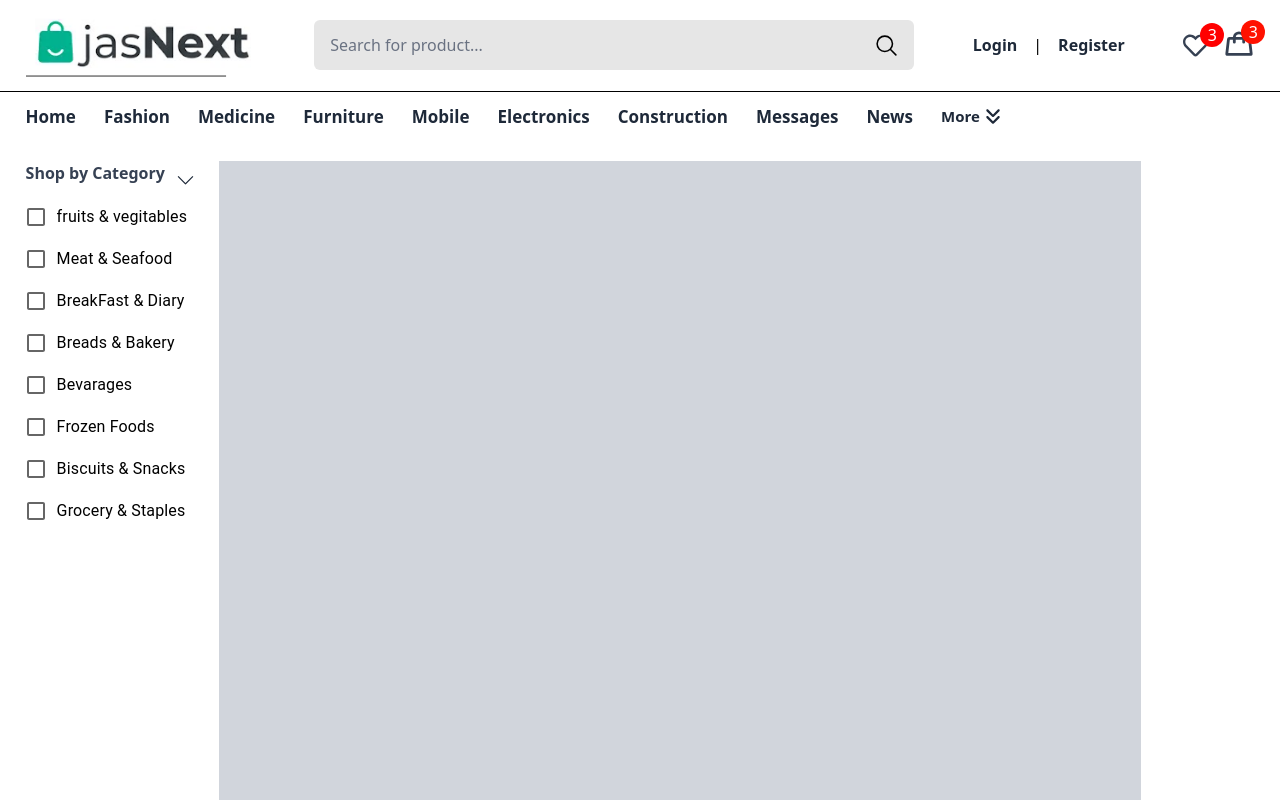
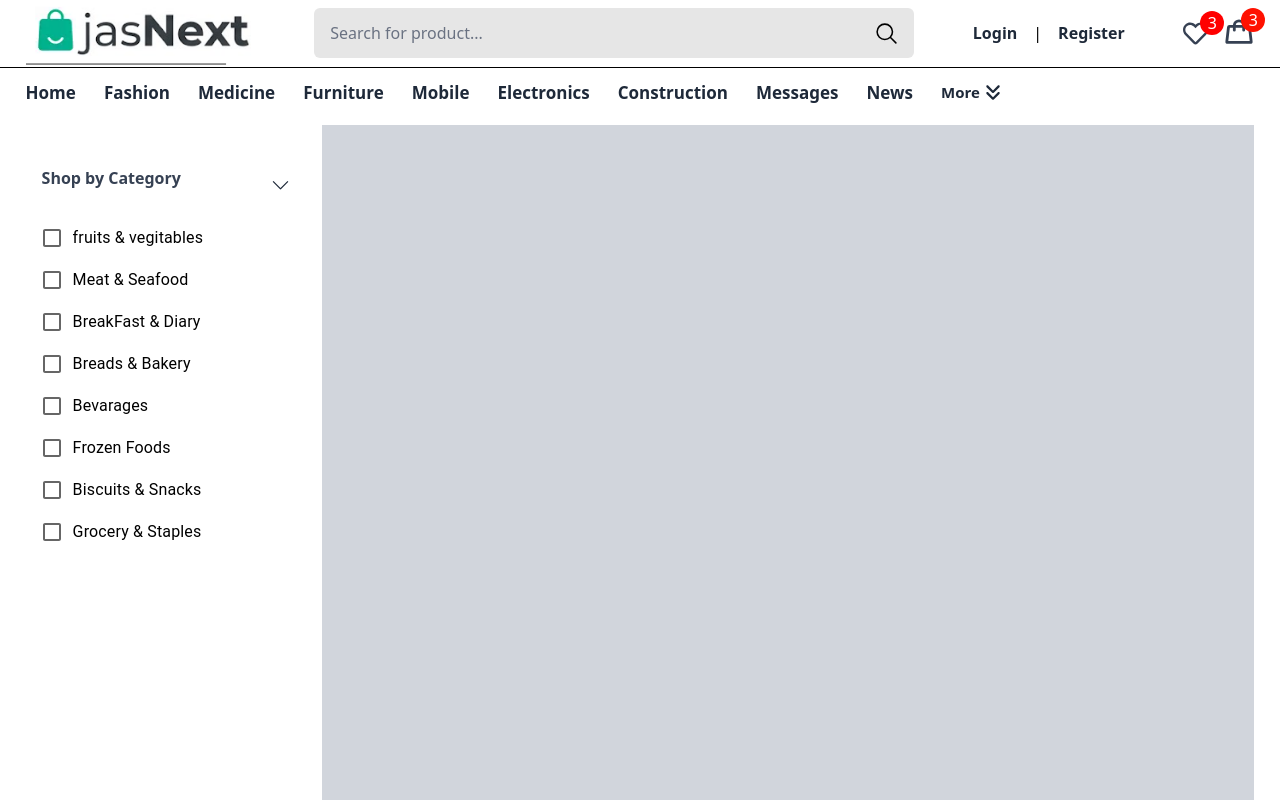
Before and after one commit to manoraApp/jashnext, a Next.js app: page /products in a window 1280 px wide. Shown: the top 800 px of the page. Built offline with nearby package versions, Linux system fonts and the light colour scheme.

Commit message:
side bar 222

```diff
--- a/src/app/globals.css
+++ b/src/app/globals.css
@@ -13,39 +13,83 @@
   --color-error: #ef4444;
 }
 
+::-webkit-scrollbar {
+  width: 8px !important;
+  height: 8px !important;
+}
+
+::-webkit-scrollbar-thumb {
+  background: #14dd90;
+}
+
+::-webkit-scrollbar-track {
+  background: #f1f1f1;
+}
 
 .container {
   width: 96%;
   margin: auto;
 }
+
 .swiper-button-next,
 .swiper-button-prev {
   display: flex;
   align-items: center;
   justify-content: center;
   width: 50px !important;
-  background: #fff !important ;
+  background: #fff !important;
   border-radius: 100% !important;
 }
+
 .swiper-button-next svg,
 .swiper-button-prev svg {
   width: 20px !important;
   height: 20px !important;
   color: #000 !important;
 }
+
 .swiper-button-next:hover,
-.swiper-button-prev:hover {@apply !bg-primary}
+.swiper-button-prev:hover {
+  @apply !bg-primary
+}
 
 .swiper-button-next:hover svg,
-.swiper-button-prev:hover svg {color: #e6d6d6 !important;}
+.swiper-button-prev:hover svg {
+  color: #e6d6d6 !important;
+}
 
-.Muitabs-list button{font-weight:600 !important}
-.Muitabs-list .Mui-selected{@apply !text-primary}
-.Mui-indicators{background-color: #02B290 !important;}
+.Muitabs-list button {
+  font-weight: 600 !important
+}
 
-.MuiTabScrollButton-root svg {font-size: 20px !important; width:20px!important; height:20px !important ;}
+.Muitabs-list .Mui-selected {
+  @apply !text-primary
+}
 
-.btn-border-g{border:1px solid #02B290 !important; font-weight: 600 !important; color: #02b290 !important; }
-.btn-border-g:hover{background:#02B290 !important;color: #fff !important; border:1px solid #353535 !important;}
+.Mui-indicators {
+  background-color: #02B290 !important;
+}
 
-hr{border-color:rgba(0, 0, 0, 0.2) !important}
+.MuiTabScrollButton-root svg {
+  font-size: 20px !important;
+  width: 20px !important;
+  height: 20px !important;
+}
+
+.btn-border-g {
+  border: 1px solid #02B290 !important;
+  font-weight: 600 !important;
+  color: #02b290 !important;
+}
+
+.btn-border-g:hover {
+  background: #02B290 !important;
+  color: #fff !important;
+  border: 1px solid #353535 !important;
+}
+
+hr {
+  border-color: rgba(0, 0, 0, 0.2) !important
+}
+
+/* .scroll::-webkit-scrollbar-thumb {  background: #ccc !important;} */
--- a/src/app/products/page.jsx
+++ b/src/app/products/page.jsx
@@ -4,14 +4,14 @@ import SideBar from "../../components/SideBar";
 
 const ProductPage = () => {
   return (
-    <section className="py-5 bg-white ">
-      <div className="container flex gap-4">
-       <div className="sidebarWrapper [w-25%]">
+    <section className="py-2 bg-white ">
+      <div className="container flex gap-2">
+       <div className="sidebarWrapper [w-18%]">
          <SideBar />
        </div>
 
 
-<div className="rightContent w-[75%] bg-gray-300 h-[1000px]">
+<div className="rightContent w-[82%] bg-gray-300 h-[1000px]">
 
 </div>
 
--- a/src/components/Header.jsx
+++ b/src/components/Header.jsx
@@ -10,7 +10,7 @@ const Header = () => {
   return (
     <>
       <div className="headerwrapper sticky top-0 z-50 bg-white">
-        <header className="py-3 border-b-[1px] border-[rgba (0,0,0,0.1)]">
+        <header className="py-0 border-b-[1px] border-[rgba (0,0,0,0.1)]">
           <div className="container flex items-center justify-between px-0">
             <div className="logo flex justify-left items-center pl-0">
               <Link href={"/"}>
--- a/src/components/SideBar.jsx
+++ b/src/components/SideBar.jsx
@@ -11,9 +11,9 @@ import Checkbox from "@mui/material/Checkbox";
 
 const SideBar = () => {
   return (
-    <aside className="sticky top-[150px]">
+    <aside className="sticky top-[150px] w-72 shrink-0 p-4">
       <div className="box">
-        <div className="flex item-center justify-between">
+        <div className="flex item-center justify-between mb-4">
           <h3 className="text-[16px] font-[600] text-gray-700">
             Shop by Category
           </h3>
@@ -21,6 +21,7 @@ const SideBar = () => {
             <LiaAngleDownSolid size={20} className="text-gray-800" />
           </Button>
         </div>
+        <div className="scroll overflow-scroll max-h-[300] ">
 <FormGroup>
   <FormControlLabel control={<Checkbox  />} label="fruits & vegitables"/>
   <FormControlLabel control={<Checkbox  />} label="Meat & Seafood"/>
@@ -37,6 +38,8 @@ const SideBar = () => {
 
 
 
+
+      </div>
       </div>
     </aside>
   );
```
Also changed, not shown: src/app/page.js (+4 -4 lines).
